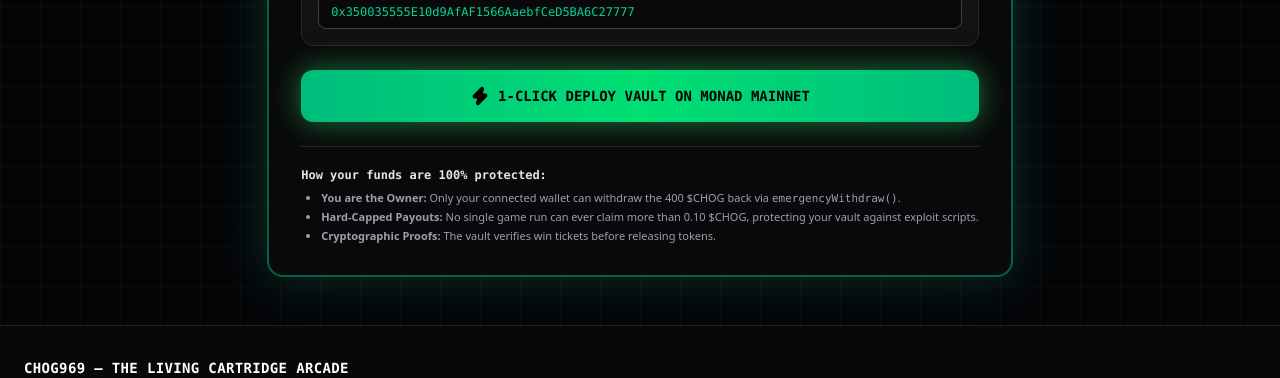
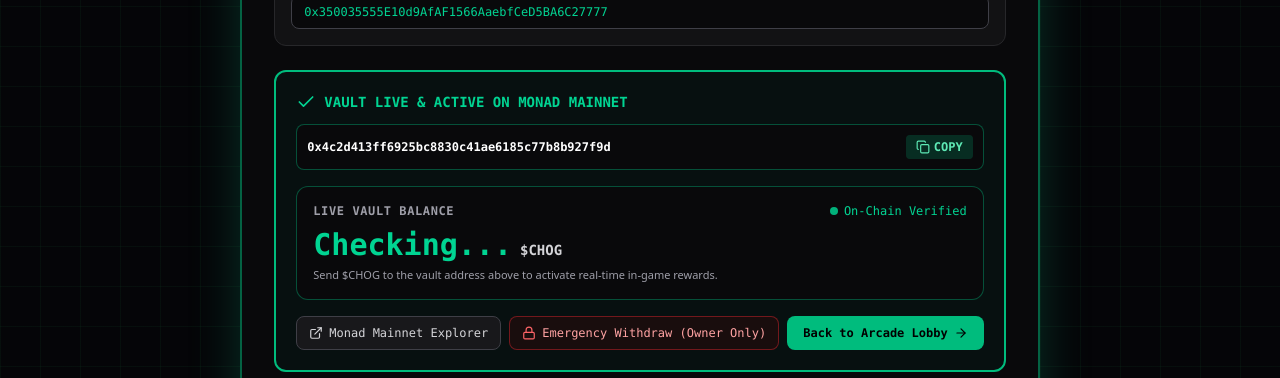
Before and after one commit to deamybro/chogathon, a Next.js app: page /vault in a window 1280 px wide. Shown: the part 554-932 px from the top of the page. Built offline with nearby package versions, Linux system fonts and the light colour scheme; no server answers.

Commit message:
Configure live Monad Mainnet vault, live balance counter, and tier combat and reward balancing

```diff
--- a/app/vault/page.tsx
+++ b/app/vault/page.tsx
@@ -31,16 +31,91 @@
 
   const [tokenAddress, setTokenAddress] = useState(MONAD_MAINNET.contracts.chogToken);
   const [isDeploying, setIsDeploying] = useState(false);
+  const [isWithdrawing, setIsWithdrawing] = useState(false);
   const [deployedVaultAddress, setDeployedVaultAddress] = useState<string | null>(() => {
     if (typeof window !== 'undefined') {
-      return localStorage.getItem('chogathon_live_vault_address');
+      const stored = localStorage.getItem('chogathon_live_vault_address');
+      if (stored) return stored;
     }
-    return null;
+    return MONAD_MAINNET.contracts.bountyVault;
   });
   const [deployTxHash, setDeployTxHash] = useState<string | null>(null);
   const [copied, setCopied] = useState(false);
   const [vaultBalance, setVaultBalance] = useState<string | null>(null);
   const [statusMessage, setStatusMessage] = useState<string>('');
+
+  // Fetch live Vault balance from Monad RPC
+  const fetchVaultBalance = async (vaultAddr: string) => {
+    try {
+      const paddedVault = vaultAddr.toLowerCase().replace('0x', '').padStart(64, '0');
+      const response = await fetch(targetNetwork.rpcUrl, {
+        method: 'POST',
+        headers: { 'Content-Type': 'application/json' },
+        body: JSON.stringify({
+          jsonrpc: '2.0',
+          id: 1,
+          method: 'eth_call',
+          params: [
+            {
+              to: targetNetwork.contracts.chogToken,
+              data: `0x70a08231${paddedVault}`,
+            },
+            'latest',
+          ],
+        }),
+      });
+      const data = await response.json();
+      if (data?.result) {
+        const rawWei = BigInt(data.result);
+        const divisor = BigInt('100000000000000'); // 10^14
+        const readable = Number(rawWei / divisor) / 10000;
+        setVaultBalance(readable.toLocaleString());
+      }
+    } catch (e) {
+      console.warn('Failed to fetch vault balance', e);
+    }
+  };
+
+  useEffect(() => {
+    if (deployedVaultAddress) {
+      fetchVaultBalance(deployedVaultAddress);
+      const timer = setInterval(() => fetchVaultBalance(deployedVaultAddress), 10000);
+      return () => clearInterval(timer);
+    }
+  }, [deployedVaultAddress, targetNetwork]);
+
+  const handleEmergencyWithdraw = async () => {
+    if (!isConnected) {
+      setIsWalletModalOpen(true);
+      return;
+    }
+    if (!deployedVaultAddress) return;
+    try {
+      setIsWithdrawing(true);
+      const ethereum = (window as any).ethereum;
+      if (!ethereum) {
+        alert('Web3 wallet required.');
+        return;
+      }
+      // emergencyWithdraw() selector: 0xdb2e21bc
+      const tx = await ethereum.request({
+        method: 'eth_sendTransaction',
+        params: [
+          {
+            from: walletAddress,
+            to: deployedVaultAddress,
+            data: '0xdb2e21bc',
+          },
+        ],
+      });
+      alert(`Emergency withdrawal submitted! Tx: ${tx}`);
+      fetchVaultBalance(deployedVaultAddress);
+    } catch (err: any) {
+      alert(err.message || 'Withdrawal rejected or failed.');
+    } finally {
+      setIsWithdrawing(false);
+    }
+  };
 
   const handleCopy = (text: string) => {
     if (navigator.clipboard) {
@@ -300,17 +375,29 @@
               </button>
             </div>
 
-            {/* Funding Instructions */}
-            <div className="mt-4 rounded-lg border border-amber-500/40 bg-amber-950/30 p-3.5 text-xs text-amber-200 space-y-1">
-              <div className="flex items-center space-x-1.5 font-bold text-amber-400">
-                <Coins className="h-4 w-4" />
-                <span>Next Step: Fund Your Vault</span>
+            {/* Live Balance Card */}
+            <div className="mt-4 rounded-xl border border-emerald-500/40 bg-zinc-950 p-4">
+              <div className="flex items-center justify-between">
+                <span className="text-xs uppercase tracking-wider text-zinc-400 font-bold">Live Vault Balance</span>
+                <span className="inline-flex items-center space-x-1.5 text-xs text-emerald-400">
+                  <span className="h-2 w-2 rounded-full bg-emerald-400 animate-pulse" />
+                  <span>On-Chain Verified</span>
+                </span>
               </div>
-              <p className="font-sans text-[11px] leading-relaxed">
-                Send your <strong>400 $CHOG</strong> from your personal wallet on {targetNetwork.name} to your Vault address above. The game will automatically read from it and pay out winners!
+              <div className="mt-2 flex items-baseline space-x-2">
+                <span className="text-3xl font-black text-emerald-400">
+                  {vaultBalance !== null ? vaultBalance : 'Checking...'}
+                </span>
+                <span className="text-sm font-bold text-zinc-300">$CHOG</span>
+              </div>
+              <p className="mt-1 text-[11px] text-zinc-400 font-sans">
+                {vaultBalance && parseFloat(vaultBalance) > 0
+                  ? 'Active prize pool: Players can claim micro-bounties directly after game-over!'
+                  : 'Send $CHOG to the vault address above to activate real-time in-game rewards.'}
               </p>
             </div>
 
+            {/* Owner Actions */}
             <div className="mt-4 flex flex-wrap gap-2 text-xs">
               <a
                 href={`${targetNetwork.blockExplorer}/address/${deployedVaultAddress}`}
@@ -322,9 +409,18 @@
                 <span>{targetNetwork.name} Explorer</span>
               </a>
 
+              <button
+                onClick={handleEmergencyWithdraw}
+                disabled={isWithdrawing}
+                className="flex items-center space-x-1.5 rounded-lg border border-red-500/40 bg-red-950/30 px-3 py-2 text-red-300 hover:bg-red-900/40 hover:text-red-200 transition cursor-pointer disabled:opacity-50"
+              >
+                <Lock className="h-3.5 w-3.5 text-red-400" />
+                <span>{isWithdrawing ? 'Withdrawing...' : 'Emergency Withdraw (Owner Only)'}</span>
+              </button>
+
               <Link
                 href="/"
-                className="flex items-center space-x-1.5 rounded-lg bg-emerald-500 px-4 py-2 font-black text-black hover:bg-emerald-400 transition"
+                className="flex items-center space-x-1.5 rounded-lg bg-emerald-500 px-4 py-2 font-black text-black hover:bg-emerald-400 transition ml-auto"
               >
                 <span>Back to Arcade Lobby</span>
                 <ArrowRight className="h-3.5 w-3.5" />
--- a/components/GameOverModal.tsx
+++ b/components/GameOverModal.tsx
@@ -20,12 +20,15 @@
   const [claimStatus, setClaimStatus] = useState<'idle' | 'claiming' | 'claimed'>('idle');
   const cabinetStatus = getCabinetStatus(results.skullCount);
 
-  // Micro $CHOG Bounty Calculation (Calibrated for ~$1 community prize pool)
-  const baseBounty = 0.01;
-  const bossBounty = (results.bossesDefeated || 0) * 0.02;
-  const enemyBounty = Math.min(0.015, Math.floor((results.enemiesDefeated || 0) / 10) * 0.002);
-  const victoryBounty = results.victory ? 0.05 : 0;
-  const totalChogReward = Number((baseBounty + bossBounty + enemyBounty + victoryBounty).toFixed(3));
+  // Micro $CHOG Bounty Calculation (Scaled by NFT Tier Multiplier)
+  const tierMult = results.tierMultiplier || 1.0;
+  const tierName = (results.tier || 'common').toUpperCase();
+  const baseBounty = 0.005;
+  const bossBounty = (results.bossesDefeated || 0) * 0.012;
+  const enemyBounty = Math.min(0.012, Math.floor((results.enemiesDefeated || 0) / 10) * 0.001);
+  const victoryBounty = results.victory ? 0.02 : 0;
+  const rawSubtotal = (baseBounty + bossBounty + enemyBounty + victoryBounty) * tierMult;
+  const totalChogReward = Number(Math.min(0.095, Math.max(0.005, rawSubtotal)).toFixed(3));
 
   useEffect(() => {
     if (results.victory) {
@@ -98,12 +101,12 @@
           </p>
         </div>
 
-        {/* Hackathon $CHOG Bounty Reward Banner */}
+        {/* Hackathon $CHOG Bounty Reward Banner (Tier Multiplier Advantage) */}
         <div className="mt-4 rounded-xl border border-amber-500/50 bg-gradient-to-r from-amber-950/30 via-zinc-900/60 to-amber-950/30 p-3 text-center shadow-[0_0_20px_rgba(245,158,11,0.2)]">
           <div className="flex items-center justify-between font-mono text-xs">
             <span className="flex items-center space-x-1.5 font-bold uppercase text-amber-400">
               <Coins className="h-4 w-4 text-amber-400 animate-bounce" />
-              <span>Monad Hackathon $CHOG Bounty</span>
+              <span>{tierName} CARTRIDGE ({tierMult}x BOUNTY)</span>
             </span>
             <span className="rounded bg-amber-500/20 px-2 py-0.5 font-mono text-xs font-black text-amber-300 border border-amber-500/40">
               +{totalChogReward.toFixed(3)} $CHOG
@@ -111,10 +114,10 @@
           </div>
 
           <div className="mt-2 flex items-center justify-between text-[11px] font-mono text-zinc-400 border-t border-zinc-800/80 pt-2">
-            <span>Base: +0.010</span>
-            <span>Bosses: +{bossBounty.toFixed(3)}</span>
-            <span>Minions: +{enemyBounty.toFixed(3)}</span>
-            {results.victory && <span className="text-emerald-400 font-bold">Victory: +0.050</span>}
+            <span>Base: +{(baseBounty * tierMult).toFixed(3)}</span>
+            <span>Bosses: +{(bossBounty * tierMult).toFixed(3)}</span>
+            <span>Minions: +{(enemyBounty * tierMult).toFixed(3)}</span>
+            {results.victory && <span className="text-emerald-400 font-bold">Victory: +{(victoryBounty * tierMult).toFixed(3)}</span>}
           </div>
 
           <button
--- a/game/ChogScene.ts
+++ b/game/ChogScene.ts
@@ -341,8 +341,9 @@
 
     this.maxHp = this.configData.archetype.maxHealth;
     this.hp = this.maxHp;
-    this.playerMaxShield = this.configData.archetype.type === 'suit' ? 30 :
-                           this.configData.archetype.type === 'naked' ? 15 : 20;
+    const tierShieldBonus = this.configData.difficulty?.playerShieldBonus || 0;
+    this.playerMaxShield = (this.configData.archetype.type === 'suit' ? 30 :
+                           this.configData.archetype.type === 'naked' ? 15 : 20) + tierShieldBonus;
     this.playerShield = this.playerMaxShield;
     this.shieldRechargeDelayTimer = 0;
     this.playerInvulnerableTimer = 0;
@@ -1624,9 +1625,11 @@
       }
 
       const starterCritBonus = this.starterPerk === 'damage' ? 0.10 : 0;
-      const isCrit = Math.random() < (this.configData.targeting.critChance + starterCritBonus);
+      const tierCritBonus = this.configData.difficulty?.playerCritBonus || 0;
+      const isCrit = Math.random() < (this.configData.targeting.critChance + starterCritBonus + tierCritBonus);
       const starterDmgMod = this.starterPerk === 'damage' ? 1.40 : 1.0;
-      const damage = Math.round((isCrit ? atk.damage * 2 : atk.damage) * starterDmgMod * this.progressionDamageMod);
+      const tierDmgMod = this.configData.difficulty?.playerDamageMultiplier || 1.0;
+      const damage = Math.round((isCrit ? atk.damage * 2 : atk.damage) * starterDmgMod * tierDmgMod * this.progressionDamageMod);
 
       soundSynth.playLaser(isCrit);
 
@@ -3263,6 +3266,8 @@
     const results: RunResults = {
       tokenId: this.configData.tokenId,
       chogName: `Chog #${this.configData.tokenId}`,
+      tier: this.configData.difficulty?.tier || 'common',
+      tierMultiplier: this.configData.difficulty?.scoreMultiplier || 1.0,
       survivedSeconds: survived,
       score: this.score,
       enemiesDefeated: this.enemiesDefeated,
@@ -3292,6 +3297,8 @@
     const results: RunResults = {
       tokenId: this.configData.tokenId,
       chogName: `Chog #${this.configData.tokenId}`,
+      tier: this.configData.difficulty?.tier || 'common',
+      tierMultiplier: this.configData.difficulty?.scoreMultiplier || 1.0,
       survivedSeconds: Math.round(this.totalSurvivedSeconds),
       score: this.score + 10000,
       enemiesDefeated: this.enemiesDefeated,
--- a/game/traitMapping.ts
+++ b/game/traitMapping.ts
@@ -333,31 +333,43 @@
     },
   };
 
-  // Tier (Difficulty & Multiplier)
+  // Tier (Equal High Stage Challenge + NFT Combat & Reward Advantage)
   const tierMap = {
     common: {
       tier: 'common' as const,
-      difficultyMultiplier: 1.0,
+      difficultyMultiplier: 1.0, // Standardized high arcade swarm difficulty for everyone
       scoreMultiplier: 1.0,
-      label: 'Common (Standard Run)',
+      playerDamageMultiplier: 1.0,
+      playerCritBonus: 0.0,
+      playerShieldBonus: 0,
+      label: 'Common (Baseline Gear • 1.0x Rewards)',
     },
     rare: {
       tier: 'rare' as const,
-      difficultyMultiplier: 1.25,
-      scoreMultiplier: 1.5,
-      label: 'Rare (+25% Danger / +50% Score)',
+      difficultyMultiplier: 1.0,
+      scoreMultiplier: 1.6,
+      playerDamageMultiplier: 1.25,
+      playerCritBonus: 0.08,
+      playerShieldBonus: 20,
+      label: 'Rare (+25% DMG • +20 Shield • 1.6x Rewards)',
     },
     epic: {
       tier: 'epic' as const,
-      difficultyMultiplier: 1.55,
-      scoreMultiplier: 2.2,
-      label: 'Epic (+55% Danger / +120% Score)',
+      difficultyMultiplier: 1.0,
+      scoreMultiplier: 2.4,
+      playerDamageMultiplier: 1.50,
+      playerCritBonus: 0.16,
+      playerShieldBonus: 45,
+      label: 'Epic (+50% DMG • +45 Shield • 2.4x Rewards)',
     },
     legendary: {
       tier: 'legendary' as const,
-      difficultyMultiplier: 1.95,
-      scoreMultiplier: 3.5,
-      label: 'Legendary (Overclocked Chaos / 3.5x Score)',
+      difficultyMultiplier: 1.0,
+      scoreMultiplier: 3.8,
+      playerDamageMultiplier: 1.80,
+      playerCritBonus: 0.25,
+      playerShieldBonus: 75,
+      label: 'Legendary (+80% Overcharged DMG • +75 Shield • 3.8x Rewards)',
     },
   };
 
@@ -413,6 +425,9 @@
       tier: selectedTier.tier,
       difficultyMultiplier: selectedTier.difficultyMultiplier * dailyMod.enemySpeedMultiplier,
       scoreMultiplier: Math.round(selectedTier.scoreMultiplier * auraBonusScore * 100) / 100,
+      playerDamageMultiplier: selectedTier.playerDamageMultiplier,
+      playerCritBonus: selectedTier.playerCritBonus,
+      playerShieldBonus: selectedTier.playerShieldBonus,
       label: selectedTier.label,
     },
     dailyDream: dailyMod,
--- a/lib/web3/monadChain.ts
+++ b/lib/web3/monadChain.ts
@@ -17,7 +17,7 @@
     chogNft: '0x3969ChogNFTContractMonad00000000000000',
     chogToken: '0x350035555E10d9AfAF1566AaebfCeD5BA6C27777',
     chogDexPair: '0x116e7d070f1888b81e1e0324f56d6746b2d7d8f1',
-    bountyVault: '0xVaultBountyPoolMonad00000000000000000',
+    bountyVault: '0x4c2d413ff6925bc8830c41ae6185c77b8b927f9d',
   },
   dextoolsUrl: 'https://www.dextools.io/app/monad/pair-explorer/0x116e7d070f1888b81e1e0324f56d6746b2d7d8f1',
   marketplaceUrl: 'https://magiceden.io/collections/monad/chogs',
@@ -38,7 +38,7 @@
     chogNft: '0x3969ChogNFTContractMonad00000000000000',
     chogToken: '0x350035555E10d9AfAF1566AaebfCeD5BA6C27777',
     chogDexPair: '0x116e7d070f1888b81e1e0324f56d6746b2d7d8f1',
-    bountyVault: '0xVaultBountyPoolMonad00000000000000000',
+    bountyVault: '0x4c2d413ff6925bc8830c41ae6185c77b8b927f9d',
   },
   dextoolsUrl: 'https://www.dextools.io/app/monad/pair-explorer/0x116e7d070f1888b81e1e0324f56d6746b2d7d8f1',
   marketplaceUrl: 'https://magiceden.io/collections/monad-testnet/chogs',
--- a/types/chog.ts
+++ b/types/chog.ts
@@ -122,6 +122,9 @@
     tier: TierType;
     difficultyMultiplier: number;
     scoreMultiplier: number;
+    playerDamageMultiplier: number;
+    playerCritBonus: number;
+    playerShieldBonus: number;
     label: string;
   };
   dailyDream: {
@@ -136,6 +139,8 @@
 export interface RunResults {
   tokenId: number;
   chogName: string;
+  tier?: TierType;
+  tierMultiplier?: number;
   survivedSeconds: number;
   score: number;
   enemiesDefeated: number;
```
